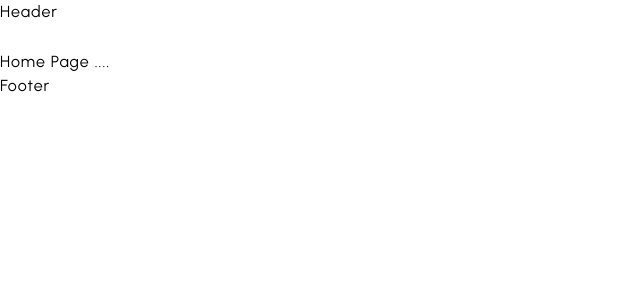
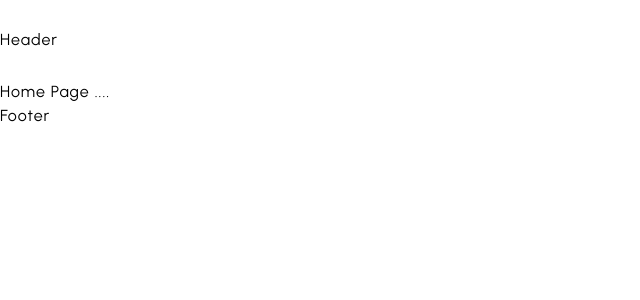
Before and after one commit to capmahin/StyleConBD, a Next.js app: page / in a window 1280 px wide. Shown: the top 300 px of the page, without its empty margins (0-640 px from the left). Built offline with nearby package versions, Linux system fonts and the light colour scheme.

Commit message:
add class

```diff
--- a/components/Header.jsx
+++ b/components/Header.jsx
@@ -6,7 +6,7 @@ const Header = () => {
   const [show, setShow] = useState("translate-y-0");
   const [lastScrollY, setLastScrollY] = useState(0);
   return (
-    <header className={`w-full h-[50px]`}>Header</header>
+    <header className={`w-full h-[50px] md:h-[80px] bg-white flex items-center justify-between`}>Header</header>
   )
 }
 
```
